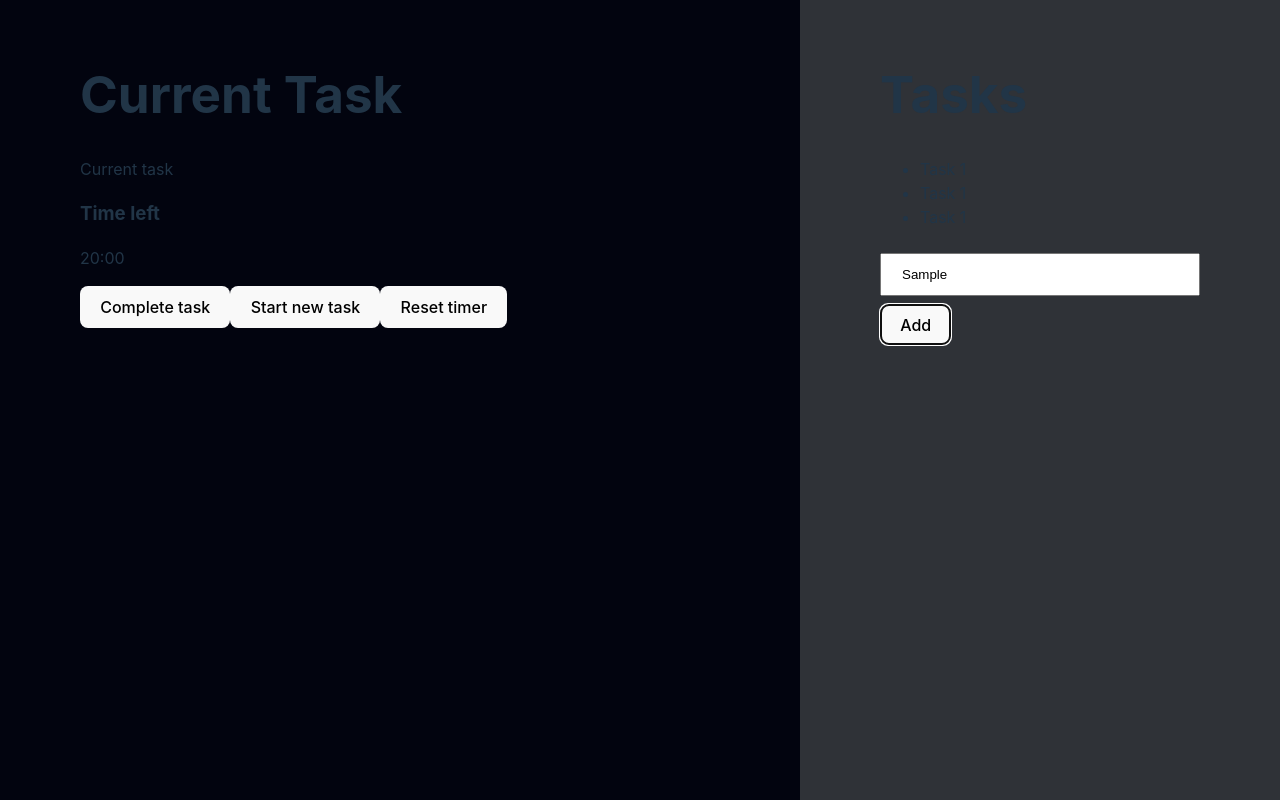
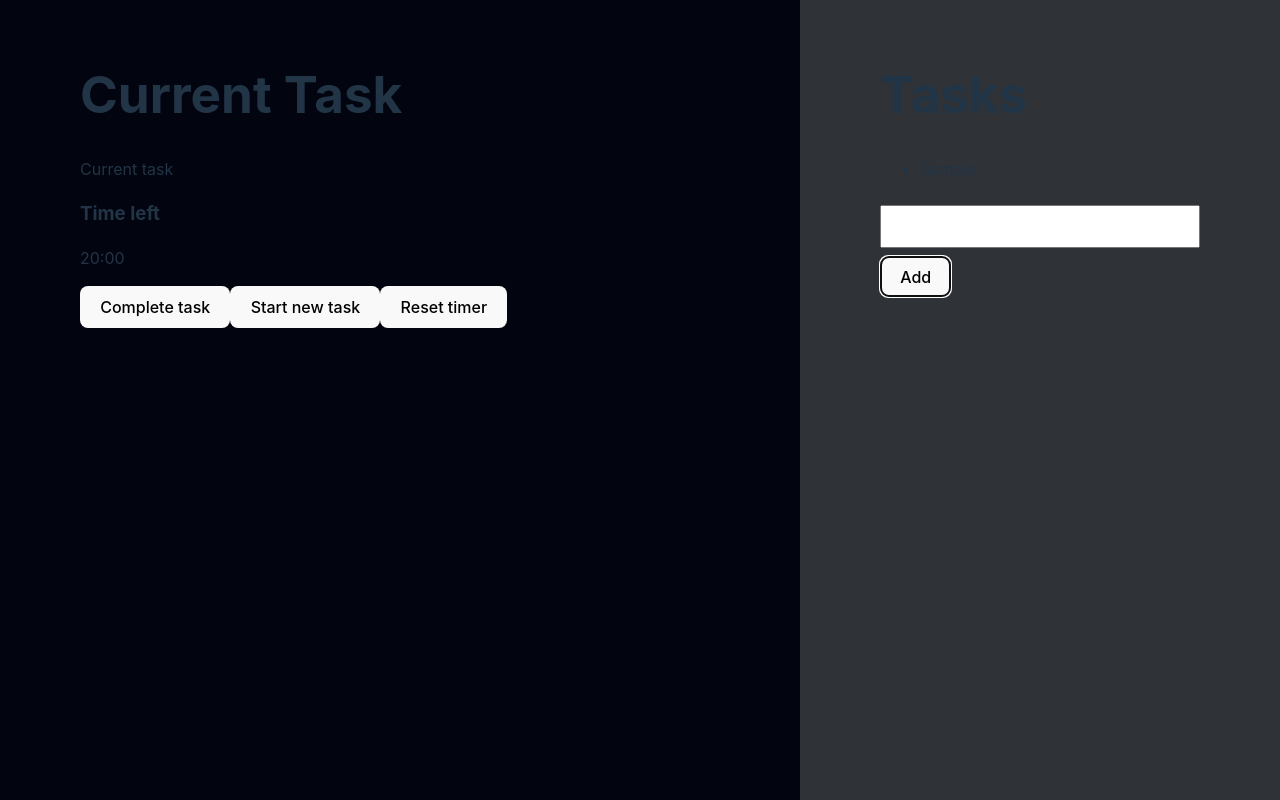
Before and after one commit to lcarvajal/got-bored, a React (Vite) app: page / in a window 1280 px wide. Both pictures are taken after typing "Sample" into the empty fields and a click on the button "Add". Built offline with nearby package versions, Linux system fonts and the light colour scheme.

Commit message:
Add addTask() and hook up to button with input

```diff
--- a/src/Tasks/Tasks.tsx
+++ b/src/Tasks/Tasks.tsx
@@ -1,17 +1,25 @@
+import { useState } from 'react'
 import './Tasks.css'
 
 export default function Tasks() {
+  const [tasks, setTasks] = useState([] as string[]);
+  const [taskToAdd, setTaskToAdd] = useState("");
+
+  function addTask(task: string) {
+    setTasks([...tasks, task]);
+    setTaskToAdd("");
+  }
 
   return (
     <div className="Tasks gridItem2">
       <h1>Tasks</h1>
       <ul>
-        <li>Task 1</li>
-        <li>Task 1</li>
-        <li>Task 1</li>
+        {tasks.map((task) => (
+          <li>{task}</li>
+        ))}
       </ul>
-      <input type="text" />
-      <button>Add</button>
+      <input type="text" value={taskToAdd} onChange={e => { setTaskToAdd(e.target.value) }} />
+      <button onClick={() => addTask(taskToAdd)}>Add</button>
     </div>
   )
 }
```
